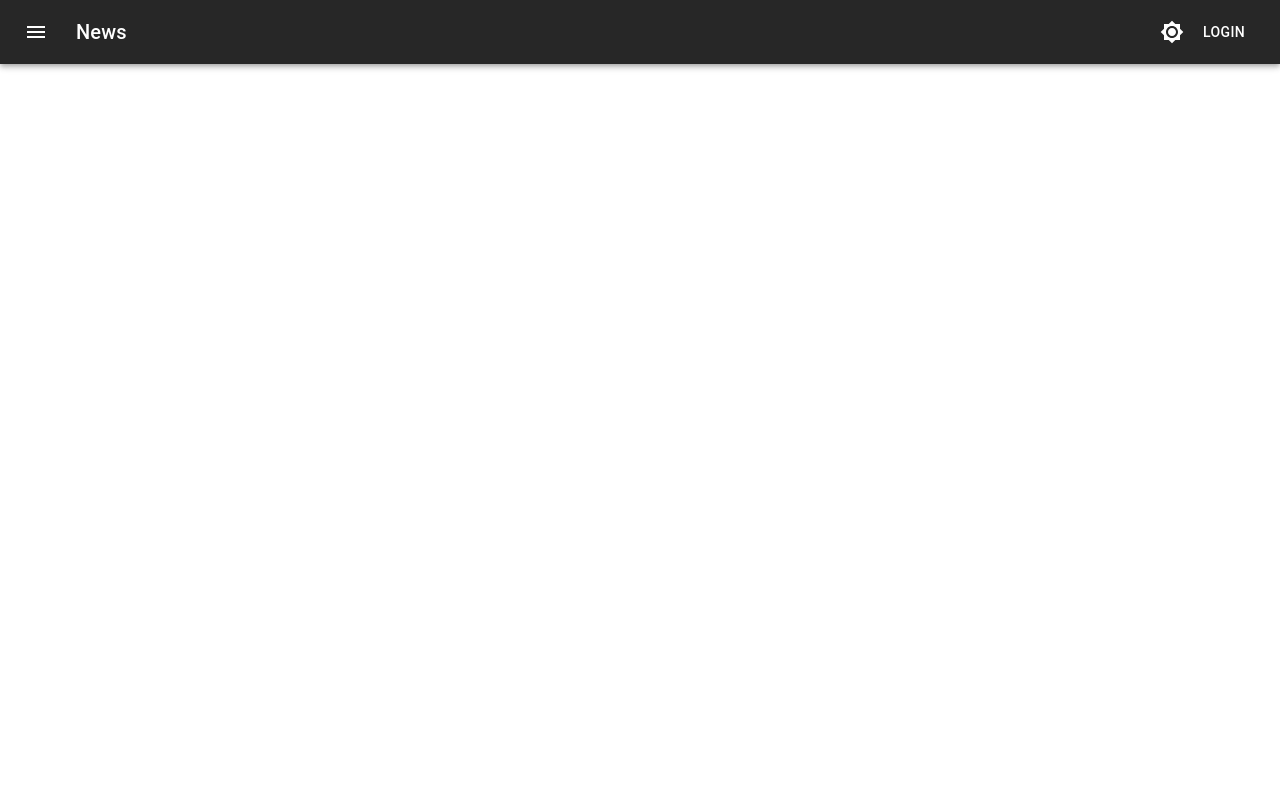
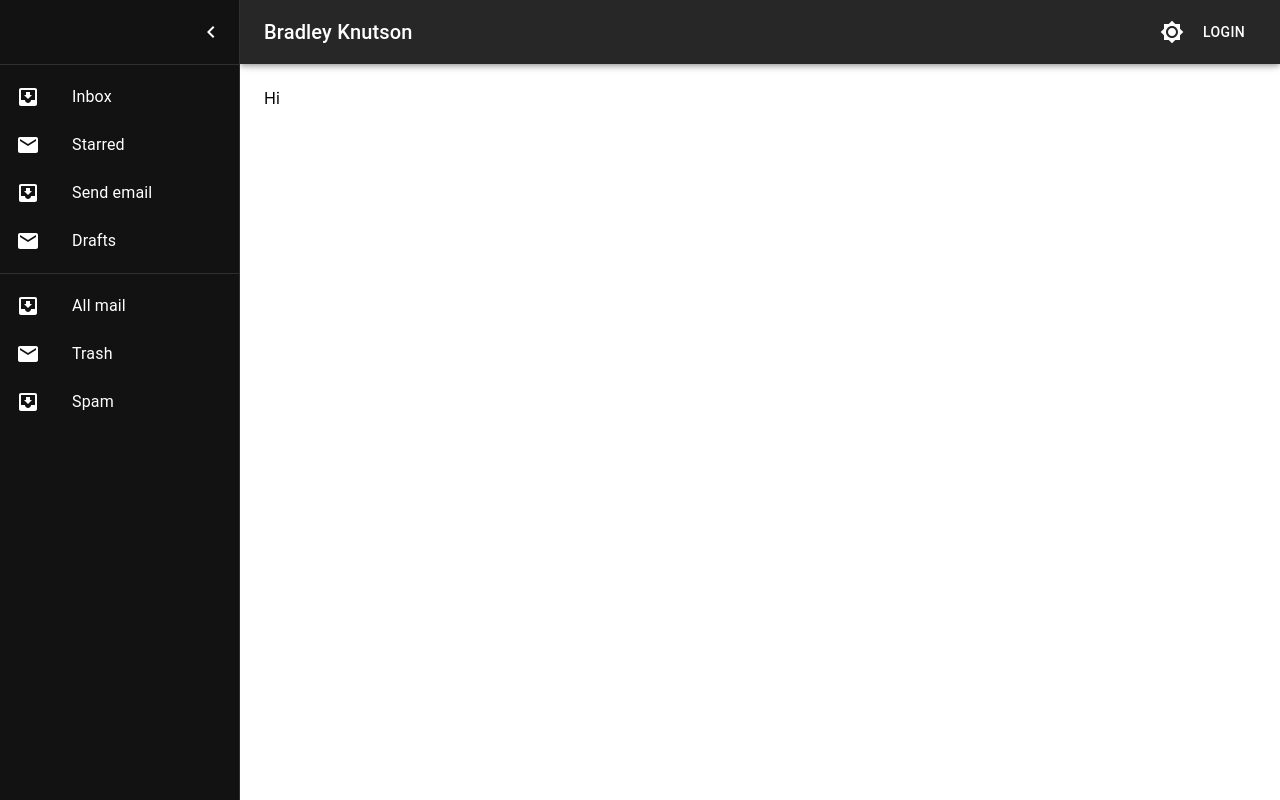
Before and after one commit to bradleyknutson/bknutson-portfolio, a React (Create React App) app in the folder client/: page / in a window 1280 px wide. Both pictures are taken after a click on the button 36 px from the left and 32 px from the top of the page. Built offline with nearby package versions, Linux system fonts and the light colour scheme.

Commit message:
Add drawer to header

```diff
--- a/client/src/App.tsx
+++ b/client/src/App.tsx
@@ -1,11 +1,13 @@
 import React from "react";
-import { NavHeader } from "./components/NavHeader/NavHeader";
+import { NavHeader } from "./components/Nav/NavHeader";
 import { Theme } from "./themes/Theme";
 
 function App() {
   return (
     <Theme>
-      <NavHeader />
+      <NavHeader>
+        <div>Hi</div>
+      </NavHeader>
     </Theme>
   );
 }
--- /dev/null
+++ b/client/src/components/Nav/NavDrawer.tsx
@@ -0,0 +1,92 @@
+import React from "react";
+import Drawer from "@mui/material/Drawer";
+import List from "@mui/material/List";
+import Divider from "@mui/material/Divider";
+import ChevronLeftIcon from "@mui/icons-material/ChevronLeft";
+import ChevronRightIcon from "@mui/icons-material/ChevronRight";
+import ListItem from "@mui/material/ListItem";
+import ListItemButton from "@mui/material/ListItemButton";
+import ListItemIcon from "@mui/material/ListItemIcon";
+import ListItemText from "@mui/material/ListItemText";
+import InboxIcon from "@mui/icons-material/MoveToInbox";
+import MailIcon from "@mui/icons-material/Mail";
+import IconButton from "@mui/material/IconButton";
+import { styled, useTheme } from "@mui/material";
+import { AppBarProps as MuiAppBarProps } from "@mui/material/AppBar";
+
+const drawerWidth = 240;
+
+interface NavDrawerProps extends MuiAppBarProps {
+  open?: boolean;
+  handleDrawerOpen: () => void;
+  handleDrawerClose: () => void;
+}
+
+export const DrawerHeader = styled("div")(({ theme }) => ({
+  display: "flex",
+  alignItems: "center",
+  padding: theme.spacing(0, 1),
+  // necessary for content to be below app bar
+  ...theme.mixins.toolbar,
+  justifyContent: "flex-end",
+}));
+
+export const NavDrawer = ({
+  open,
+  handleDrawerOpen,
+  handleDrawerClose,
+}: NavDrawerProps) => {
+  const theme = useTheme();
+
+  return (
+    <Drawer
+      sx={{
+        width: drawerWidth,
+        flexShrink: 0,
+        "& .MuiDrawer-paper": {
+          width: drawerWidth,
+          boxSizing: "border-box",
+        },
+      }}
+      variant="persistent"
+      anchor="left"
+      open={open}
+    >
+      <DrawerHeader>
+        <IconButton onClick={handleDrawerClose}>
+          {theme.direction === "ltr" ? (
+            <ChevronLeftIcon />
+          ) : (
+            <ChevronRightIcon />
+          )}
+        </IconButton>
+      </DrawerHeader>
+      <Divider />
+      <List>
+        {["Inbox", "Starred", "Send email", "Drafts"].map((text, index) => (
+          <ListItem key={text} disablePadding>
+            <ListItemButton>
+              <ListItemIcon>
+                {index % 2 === 0 ? <InboxIcon /> : <MailIcon />}
+              </ListItemIcon>
+              <ListItemText primary={text} />
+            </ListItemButton>
+          </ListItem>
+        ))}
+      </List>
+      <Divider />
+      <List>
+        {["All mail", "Trash", "Spam"].map((text, index) => (
+          <ListItem key={text} disablePadding>
+            <ListItemButton>
+              <ListItemIcon>
+                {index % 2 === 0 ? <InboxIcon /> : <MailIcon />}
+              </ListItemIcon>
+              <ListItemText primary={text} />
+            </ListItemButton>
+          </ListItem>
+        ))}
+      </List>
+    </Drawer>
+  );
+};
--- /dev/null
+++ b/client/src/components/Nav/NavHeader.tsx
@@ -0,0 +1,103 @@
+import * as React from "react";
+import { styled } from "@mui/material/styles";
+import Box from "@mui/material/Box";
+import MuiAppBar, { AppBarProps as MuiAppBarProps } from "@mui/material/AppBar";
+import Toolbar from "@mui/material/Toolbar";
+import Typography from "@mui/material/Typography";
+import IconButton from "@mui/material/IconButton";
+import MenuIcon from "@mui/icons-material/Menu";
+import { DrawerHeader, NavDrawer } from "./NavDrawer";
+import { DarkModeToggle } from "../DarkModeToggle";
+import { Button } from "@mui/material";
+
+const drawerWidth = 240;
+
+const Main = styled("main", { shouldForwardProp: (prop) => prop !== "open" })<{
+  open?: boolean;
+}>(({ theme, open }) => ({
+  flexGrow: 1,
+  padding: theme.spacing(3),
+  transition: theme.transitions.create("margin", {
+    easing: theme.transitions.easing.sharp,
+    duration: theme.transitions.duration.leavingScreen,
+  }),
+  marginLeft: `-${drawerWidth}px`,
+  ...(open && {
+    transition: theme.transitions.create("margin", {
+      easing: theme.transitions.easing.easeOut,
+      duration: theme.transitions.duration.enteringScreen,
+    }),
+    marginLeft: 0,
+  }),
+}));
+
+interface AppBarProps extends MuiAppBarProps {
+  open?: boolean;
+}
+
+const AppBar = styled(MuiAppBar, {
+  shouldForwardProp: (prop) => prop !== "open",
+})<AppBarProps>(({ theme, open }) => ({
+  transition: theme.transitions.create(["margin", "width"], {
+    easing: theme.transitions.easing.sharp,
+    duration: theme.transitions.duration.leavingScreen,
+  }),
+  ...(open && {
+    width: `calc(100% - ${drawerWidth}px)`,
+    marginLeft: `${drawerWidth}px`,
+    transition: theme.transitions.create(["margin", "width"], {
+      easing: theme.transitions.easing.easeOut,
+      duration: theme.transitions.duration.enteringScreen,
+    }),
+  }),
+}));
+
+interface NavDrawerProps {
+  children: React.ReactNode;
+}
+
+export const NavHeader = ({ children }: NavDrawerProps) => {
+  const [open, setOpen] = React.useState(false);
+
+  const handleDrawerOpen = () => {
+    setOpen(true);
+  };
+
+  const handleDrawerClose = () => {
+    setOpen(false);
+  };
+
+  return (
+    <Box sx={{ display: "flex" }}>
+      <AppBar position="fixed" open={open}>
+        <Toolbar>
+          <IconButton
+            size="large"
+            edge="start"
+            color="inherit"
+            aria-label="menu"
+            onClick={handleDrawerOpen}
+            sx={{ mr: 2, ...(open && { display: "none" }) }}
+          >
+            <MenuIcon />
+          </IconButton>
+          <Typography variant="h6" component="div" sx={{ flexGrow: 1 }}>
+            Bradley Knutson
+          </Typography>
+          <DarkModeToggle />
+          <Button color="inherit">Login</Button>
+        </Toolbar>
+      </AppBar>
+      <NavDrawer
+        open={open}
+        handleDrawerOpen={handleDrawerOpen}
+        handleDrawerClose={handleDrawerClose}
+      />
+
+      <Main open={open}>
+        <DrawerHeader />
+        {children}
+      </Main>
+    </Box>
+  );
+};
--- a/client/src/components/NavHeader/NavHeader.tsx
+++ /dev/null
@@ -1,34 +0,0 @@
-import * as React from "react";
-import AppBar from "@mui/material/AppBar";
-import Box from "@mui/material/Box";
-import Toolbar from "@mui/material/Toolbar";
-import Typography from "@mui/material/Typography";
-import Button from "@mui/material/Button";
-import IconButton from "@mui/material/IconButton";
-import MenuIcon from "@mui/icons-material/Menu";
-import { DarkModeToggle } from "../DarkModeToggle";
-
-export const NavHeader = () => {
-  return (
-    <Box sx={{ flexGrow: 1 }}>
-      <AppBar position="static">
-        <Toolbar>
-          <IconButton
-            size="large"
-            edge="start"
-            color="inherit"
-            aria-label="menu"
-            sx={{ mr: 2 }}
-          >
-            <MenuIcon />
-          </IconButton>
-          <Typography variant="h6" component="div" sx={{ flexGrow: 1 }}>
-            News
-          </Typography>
-          <DarkModeToggle />
-          <Button color="inherit">Login</Button>
-        </Toolbar>
-      </AppBar>
-    </Box>
-  );
-};
```
Also changed, not shown: client/src/components/Nav/Example.tsx (added, +103 -0 lines).
